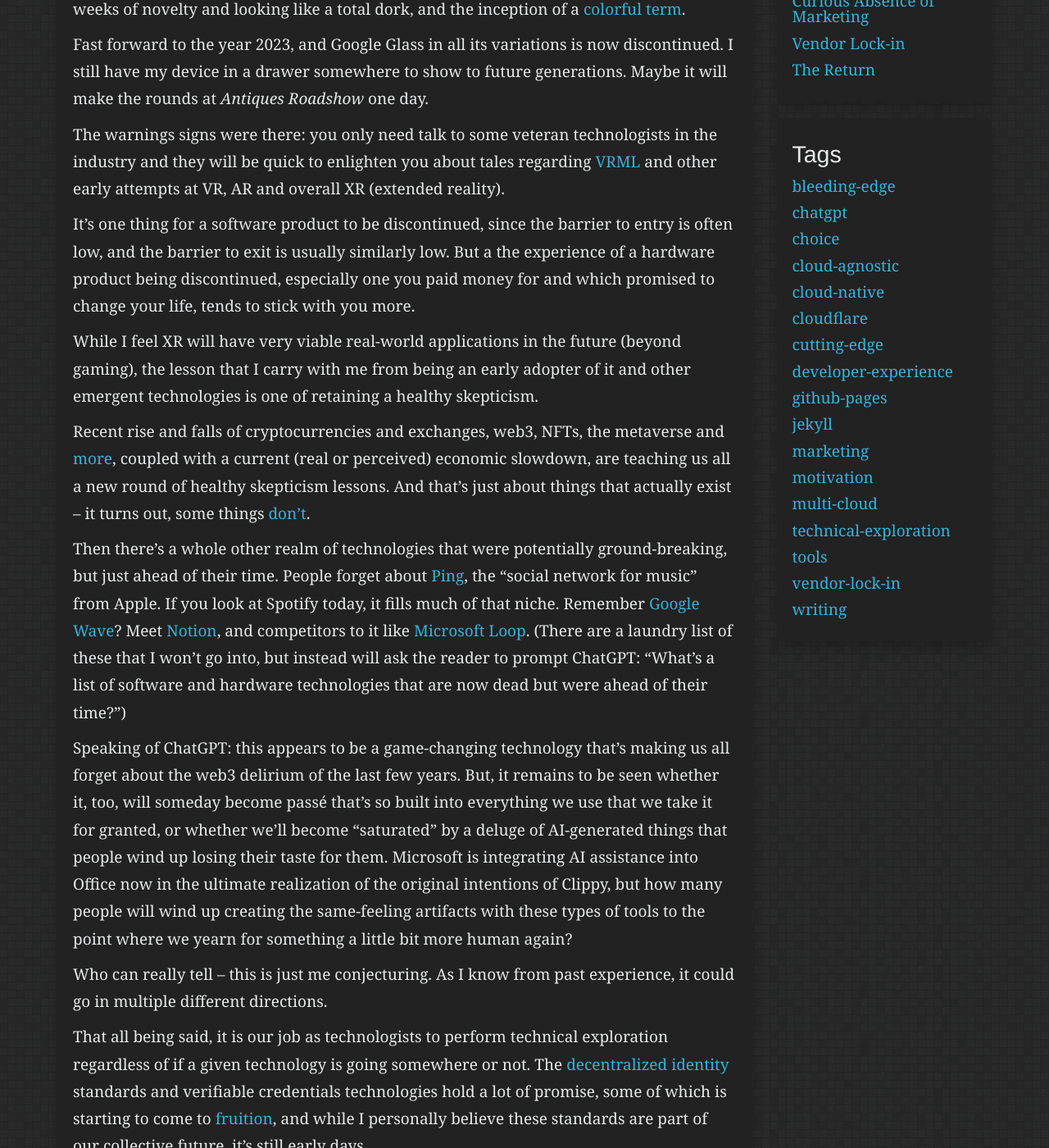
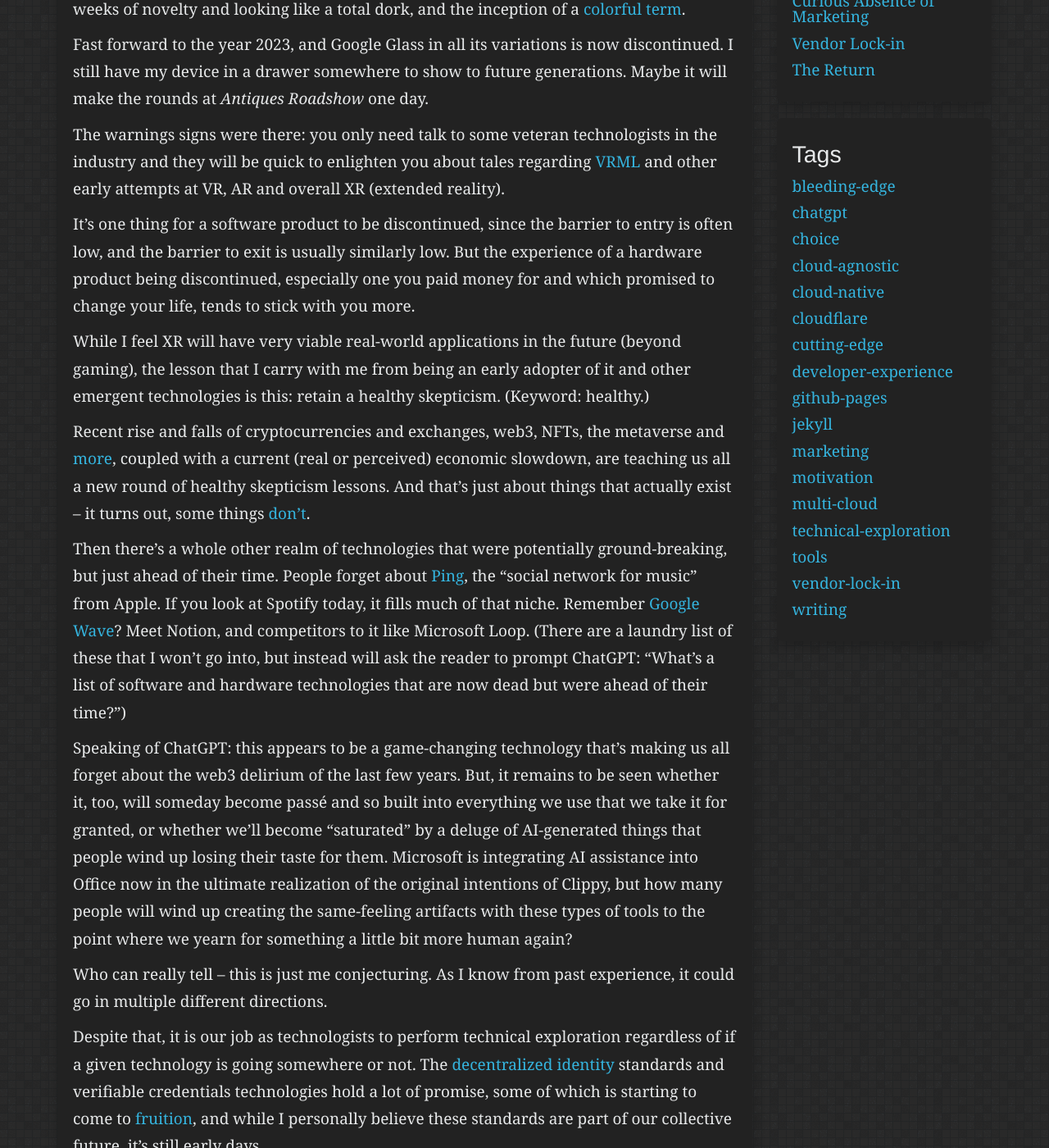
Before and after one commit to ryanspletzer/ryanspletzer.github.io, a Jekyll site: the page built from _posts/2023-04-19-getting-burned.md, in a window 1280 px wide and 1400 px high, scrolled down 453 px. Shown: the whole window at 82% size. Built offline with Jekyll 4.4.1, drawn with Linux system fonts in a browser that asks for light colours.

Commit message:
Update 2023-04-19-getting-burned.md

```diff
--- a/_posts/2023-04-19-getting-burned.md
+++ b/_posts/2023-04-19-getting-burned.md
@@ -28,11 +28,12 @@ to enlighten you about tales regarding [VRML](https://en.wikipedia.org/wiki/VRML
 and overall XR (extended reality).
 
 It's one thing for a software product to be discontinued, since the barrier to entry is often low, and the barrier to
-exit is usually similarly low. But a the experience of a hardware product being discontinued, especially one you paid
+exit is usually similarly low. But the experience of a hardware product being discontinued, especially one you paid
 money for and which promised to change your life, tends to stick with you more.
 
 While I feel XR will have very viable real-world applications in the future (beyond gaming), the lesson that I carry
-with me from being an early adopter of it and other emergent technologies is one of retaining a healthy skepticism.
+with me from being an early adopter of it and other emergent technologies is this: retain a healthy skepticism.
+(Keyword: healthy.)
 
 Recent rise and falls of cryptocurrencies and exchanges, web3, NFTs, the metaverse and
 [more](https://en.wikipedia.org/wiki/FTX), coupled with a current (real or perceived) economic slowdown, are teaching
@@ -42,13 +43,12 @@ some things [don't](https://en.wikipedia.org/wiki/Theranos).
 Then there's a whole other realm of technologies that were potentially ground-breaking, but just ahead of their time.
 People forget about [Ping](https://en.wikipedia.org/wiki/ITunes_Ping), the "social network for music" from Apple. If
 you look at Spotify today, it fills much of that niche. Remember
-[Google Wave](https://en.wikipedia.org/wiki/Google_Wave)? Meet [Notion](https://www.notion.so/), and competitors to it
-like [Microsoft Loop](https://www.microsoft.com/en-us/microsoft-loop). (There are a laundry list of these that I won't
-go into, but instead will ask the reader to prompt ChatGPT: "What's a list of software and hardware technologies that
-are now dead but were ahead of their time?")
+[Google Wave](https://en.wikipedia.org/wiki/Google_Wave)? Meet Notion, and competitors to it like Microsoft Loop.
+(There are a laundry list of these that I won't go into, but instead will ask the reader to prompt ChatGPT: "What's a
+list of software and hardware technologies that are now dead but were ahead of their time?")
 
 Speaking of ChatGPT: this appears to be a game-changing technology that's making us all forget about the web3 delirium
-of the last few years. But, it remains to be seen whether it, too, will someday become passé that's so built into
+of the last few years. But, it remains to be seen whether it, too, will someday become passé and so built into
 everything we use that we take it for granted, or whether we'll become "saturated" by a deluge of AI-generated things
 that people wind up losing their taste for them. Microsoft is integrating AI assistance into Office now in the ultimate
 realization of the original intentions of Clippy, but how many people will wind up creating the same-feeling artifacts
@@ -57,7 +57,7 @@ with these types of tools to the point where we yearn for something a little bit
 Who can really tell -- this is just me conjecturing. As I know from past experience, it could go in multiple different
 directions.
 
-That all being said, it is our job as technologists to perform technical exploration regardless of if a given
+Despite that, it is our job as technologists to perform technical exploration regardless of if a given
 technology is going somewhere or not. The [decentralized identity](https://identity.foundation/) standards and
 verifiable credentials technologies hold a lot of promise, some of which is starting to come to
 [fruition](https://www.linkedin.com/pulse/linkedins-new-verification-features-include-clear-entra-rodriguez), and while
```
